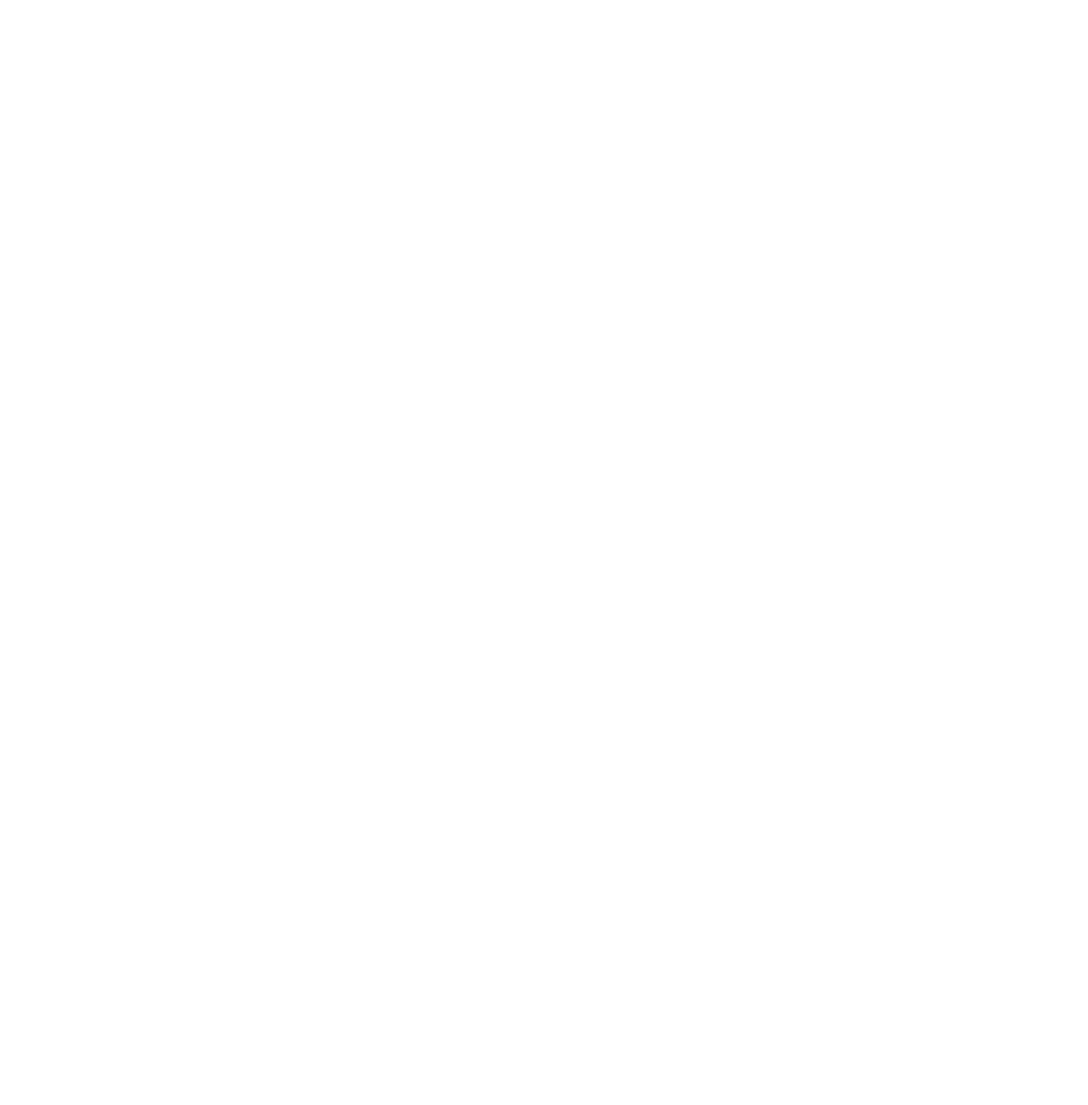
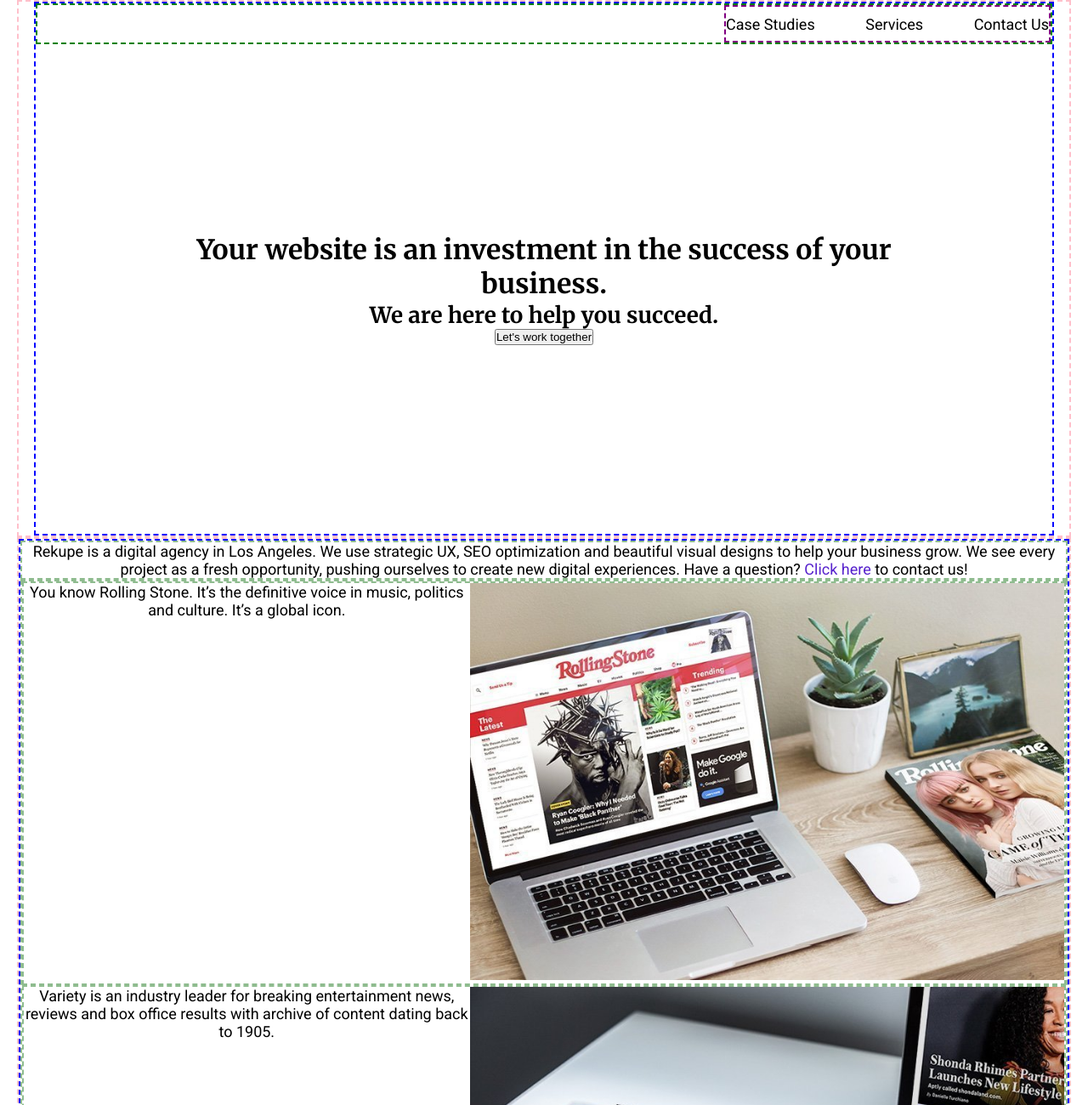
Before and after one commit to natasja-sluis/concept-opdracht-huiswerk-week4, a plain HTML site: page index.html in a window 1280 px wide. Shown: the top 1300 px of the page at 85% size. Before the commit the page ends 800 px from the top, so only its background shows below. Drawn offline with Linux system fonts and the light colour scheme.

Commit message:
layout header and introduction and project sections

```diff
--- a/index.html
+++ b/index.html
@@ -2,6 +2,7 @@
 <html lang="en">
 <head>
     <meta charset="UTF-8">
+    <meta name="viewport" content="width=device-width, initial-scale=1">
     <link rel="stylesheet" href="styles.css">
     <link rel="preconnect" href="https://fonts.googleapis.com">
     <link rel="preconnect" href="https://fonts.gstatic.com" crossorigin>
@@ -14,5 +15,86 @@
     <title>Business Website Opdracht</title>
 </head>
 <body>
+
+<header class="outer-container">
+    <div class="inner-container">
+        <nav>
+            <ul class="header-nav">
+                <li>Case Studies</li>
+                <li>Services</li>
+                <li>Contact Us</li>
+            </ul>
+        </nav>
+        <div class="header-content">
+            <h1>Your website is an investment in the success of your business.</h1>
+            <h2>We are here to help you succeed.</h2>
+            <button type="button">Let's work together</button>
+        </div>
+    </div>
+</header>
+
+<main class="outer-container__main">
+    <div class="inner-container__main">
+        <section class="introduction-section">
+            <div>
+                Rekupe is a digital agency in Los Angeles. We use strategic UX, SEO optimization and beautiful visual
+                designs to help your business grow. We see every project as a fresh opportunity, pushing ourselves to
+                create new digital experiences. Have a question? <a href="/">Click here</a> to contact us!
+            </div>
+        </section>
+        <section class="project-section">
+            <div>
+                <article class="article-project-section">
+                    <div class="text-project-section">
+                        You know Rolling Stone. It’s the definitive voice in music, politics and culture. It’s a global
+                        icon.
+                    </div>
+                    <span class="image-wrapper">
+                        <img src="./assets/work-image-01.jpeg" alt="Rolling Stones Magazine">
+                    </span>
+                </article>
+                <article class="article-project-section">
+                    <div class="text-project-section">
+                        Variety is an industry leader for breaking entertainment news, reviews and box office results
+                        with archive of content dating back to 1905.
+                    </div>
+                    <span class="image-wrapper">
+                        <img src="./assets/work-image-02.jpeg" alt="Variety Magazine">
+                    </span>
+                </article>
+                <article class="article-project-section">
+                    <div class="text-project-section">
+                        A global media platform connecting a community that embraces worth beyond wealth.
+                    </div>
+                    <span class="image-wrapper">
+                        <img src="./assets/work-image-03.jpeg" alt="500 webpage">
+                    </span>
+                </article>
+            </div>
+        </section>
+        <section class="services-section">
+            <div>
+                Lorem ipsum dolor sit amet, consectetur adipisicing elit. Accusamus aperiam asperiores beatae cupiditate
+                dicta dolore ex exercitationem facere illum nobis perspiciatis quidem quis recusandae sapiente sequi,
+                tempore voluptatibus! Autem cum iure modi quidem quos rerum tempora vel vero! Enim, sint?
+            </div>
+        </section>
+        <section class="contact-section">
+            <div>
+                Lorem ipsum dolor sit amet, consectetur adipisicing elit. Deserunt dicta, enim in laboriosam magni
+                necessitatibus non officiis? Ab blanditiis debitis explicabo facere nobis, numquam odit praesentium
+                repellat temporibus vero. Alias fugiat harum odit optio quibusdam quidem repudiandae, sunt veniam
+                voluptates!
+            </div>
+        </section>
+    </div>
+</main>
+
+<footer class="outer-container">
+    <div class="inner-container">
+        <p>Lorem ipsum.</p>
+    </div>
+</footer>
+
 </body>
 </html>
--- a/styles.css
+++ b/styles.css
@@ -22,29 +22,84 @@
 
 :root {
     --primary-color: #5722CD;
+    --header-bg-color: #4845E4;
+    --secondary-color: #ED4385;
     --secondary-bg-color: #F3F6F9;
-    --secondary-color: #ED4385;
     --primary-text-color: #0C0C0C;
     --secondary-text-color: #ffffff;
     --header-main-text-color: #F2F0FF;
     --service-tiles-text-color: #7A7A7A;
 }
 
-/*Blauw #4845E4;*/
+body {
+    margin: 0 20px;
+}
 
+li {
+    list-style: none;
+}
+
+img {
+    width: 100%;
+}
+
+a {
+    text-decoration: none;
+    color: var(--primary-color);
+}
 
 /* ------------------------------- 2. Typography ----------------------------------- */
 
 body {
     font-family: "Roboto", sans-serif;
+    font-size: 18px;
+    text-align: center;
 }
 
 h1, h2, h3 {
     font-family: "Merriweather", sans-serif;
 }
 
+h1 {
+    font-size: 32px;
+}
+
+h2 {
+    font-size: 26px;
+}
 
 /* ------------------------------- 3. Layout --------------------------------------- */
+
+.outer-container {
+    /*container*/
+    display: flex;
+    flex-direction: row;
+    justify-content: center;
+    border: 2px dashed pink;
+}
+
+.inner-container {
+    /*item*/
+    flex-basis: 1200px;
+    border: 2px dashed blue;
+
+    /*container*/
+    display: flex;
+    flex-direction: column;
+}
+
+.outer-container__main {
+    display: flex;
+    flex-direction: row;
+    justify-content: center;
+    border: 2px dashed pink;
+}
+
+.inner-container__main {
+    flex-basis: 1400px;
+    border: 2px dashed blue;
+}
+
 
 /* --------------- 3.1 Reusable ----------------------- */
 
@@ -54,6 +109,79 @@ h1, h2, h3 {
 
 /* --------------- 4.1 Header ------------------------- */
 
+nav {
+    /*item*/
+    flex-basis: 3rem;
+
+    /*container*/
+    display: flex;
+    flex-direction: row;
+    justify-content: flex-end;
+    border: 2px dashed green;
+}
+
+.header-nav {
+    /*item*/
+    flex-basis: 24rem;
+
+    /*container*/
+    border: 2px dashed  purple;
+    display: flex;
+    flex-direction: row;
+    justify-content: space-between;
+    align-items: center;
+}
+
+.header-content {
+    /*item*/
+    flex-basis: 36rem;
+
+    /*container*/
+    display: flex;
+    flex-direction: column;
+    justify-content: center;
+    align-items: center;
+}
+
+.header-content {
+    padding: 10rem;
+}
+
 /* --------------- 4.2 Introduction ------------------- */
 
+
+
+/*------------------4.3 Projects---------------------------*/
+
+.project-section {
+    display: flex;
+    flex-direction: column;
+}
+
+.article-project-section {
+    display: flex;
+    flex-direction: row;
+    justify-content: space-between;
+}
+
+section {
+    border: 2px dashed darkseagreen;
+}
+
+section article {
+    border: 2px dashed darkseagreen;
+}
+
+.image-wrapper {
+    flex-basis: 800px;
+    flex-grow: 0;
+    flex-shrink: 1;
+}
+
+.text-project-section {
+    flex-basis: 600px;
+    flex-grow: 0;
+    flex-shrink: 1;
+}
+
 /* ------------------------------- 5. Media Queries -------------------------------- */
```
